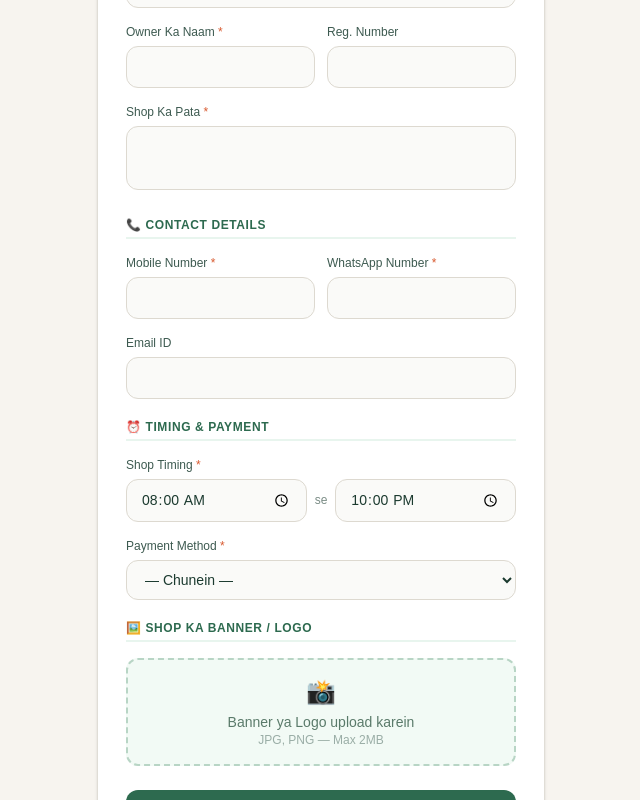
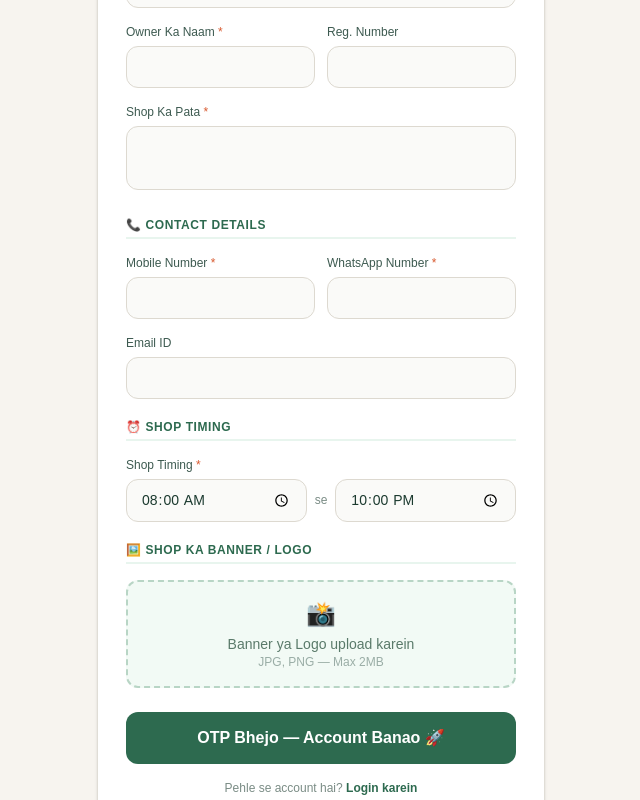
Before and after one commit to nthvsh/kiranalink-final, a Next.js app: page / in a window 1280 px wide. Shown: the part 391-1191 px from the top of the page, without its empty margins (319-959 px from the left). Built offline with nearby package versions, Linux system fonts and the light colour scheme.

Commit message:
Update page.tsx

```diff
--- a/src/app/page.tsx
+++ b/src/app/page.tsx
@@ -16,7 +16,6 @@ interface ShopFormData {
   regNumber: string
   openTime: string
   closeTime: string
-  paymentMethod: string
 }
 
 const inp = "w-full px-3.5 py-2.5 border-[1.5px] border-[#DDD9D0] rounded-xl text-sm text-[#1B3A2F] bg-[#FAFAF8] outline-none focus:border-[#2D6A4F] focus:bg-white transition-colors"
@@ -57,7 +56,7 @@ export default function HomePage() {
   const [form, setForm] = useState<ShopFormData>({
     shopName: '', ownerName: '', mobile: '', whatsapp: '',
     email: '', address: '', regNumber: '',
-    openTime: '08:00', closeTime: '22:00', paymentMethod: '',
+    openTime: '08:00', closeTime: '22:00',
   })
 
   const updateForm = (field: keyof ShopFormData, value: string) =>
@@ -81,8 +80,8 @@ export default function HomePage() {
   }
 
   const handleSignupSubmit = () => {
-    const { shopName, ownerName, mobile, whatsapp, address, paymentMethod } = form
-    if (!shopName || !ownerName || !mobile || !whatsapp || !address || !paymentMethod) {
+    const { shopName, ownerName, mobile, whatsapp, address } = form
+    if (!shopName || !ownerName || !mobile || !whatsapp || !address) {
       setError('Kripya sabhi zaroori (*) fields bharein.'); return
     }
     if (!/^[6-9]\d{9}$/.test(mobile)) { setError('Sahi mobile number daalo (10 digits).'); return }
@@ -203,21 +202,13 @@ export default function HomePage() {
               <input className={inp} type="email" placeholder="" value={form.email} onChange={e => updateForm('email', e.target.value)} />
             </Field>
 
-            <SectionTitle>⏰ Timing & Payment</SectionTitle>
+            <SectionTitle>⏰ Shop Timing</SectionTitle>
             <Field label="Shop Timing" required>
               <div className="flex items-center gap-2">
                 <input type="time" className={`${inp} flex-1`} value={form.openTime} onChange={e => updateForm('openTime', e.target.value)} />
                 <span className="text-xs text-[#7A8C85]">se</span>
                 <input type="time" className={`${inp} flex-1`} value={form.closeTime} onChange={e => updateForm('closeTime', e.target.value)} />
               </div>
-            </Field>
-            <Field label="Payment Method" required>
-              <select className={inp} value={form.paymentMethod} onChange={e => updateForm('paymentMethod', e.target.value)}>
-                <option value="">— Chunein —</option>
-                <option value="cash">Sirf Cash</option>
-                <option value="upi">Sirf UPI</option>
-                <option value="both">Cash + UPI Dono</option>
-              </select>
             </Field>
 
             <SectionTitle>🖼️ Shop Ka Banner / Logo</SectionTitle>
```
